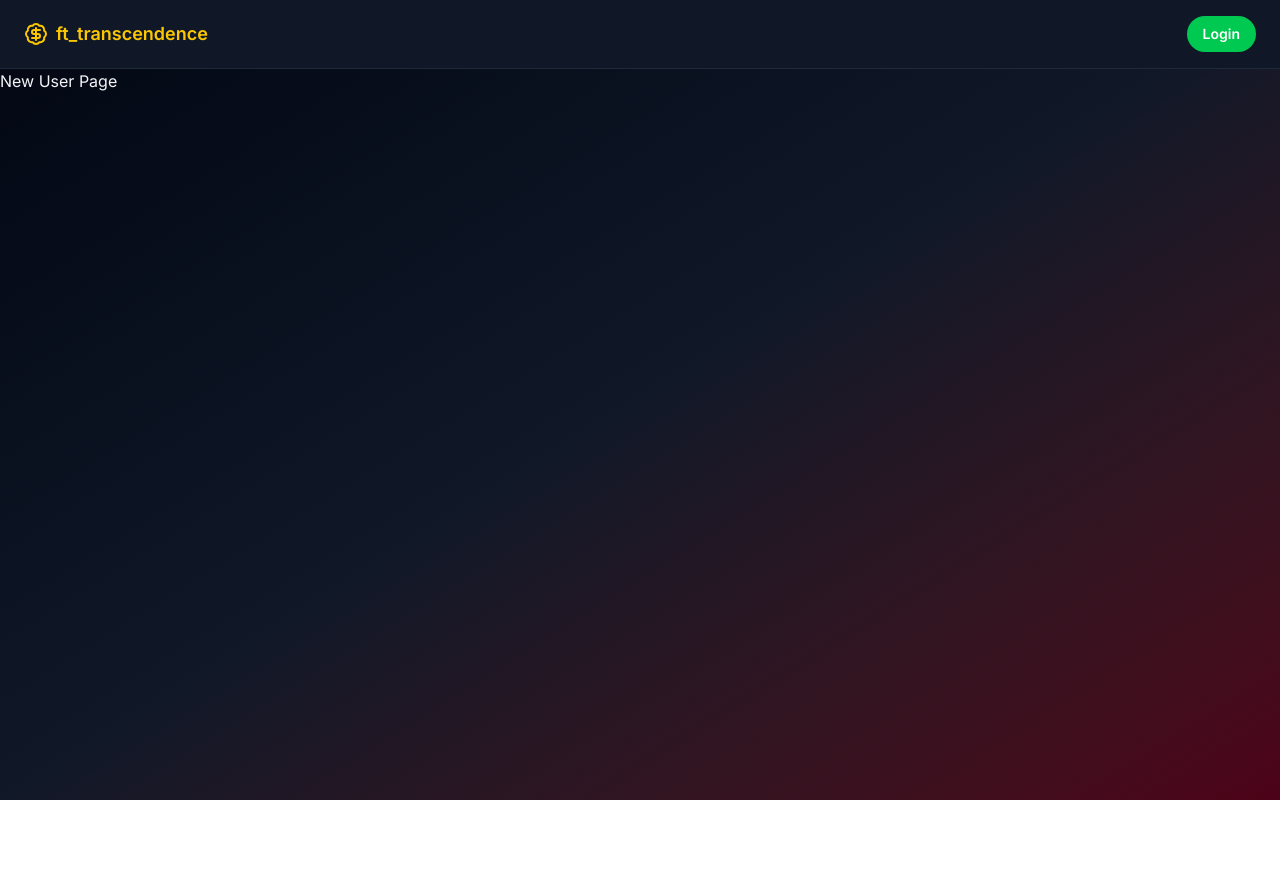
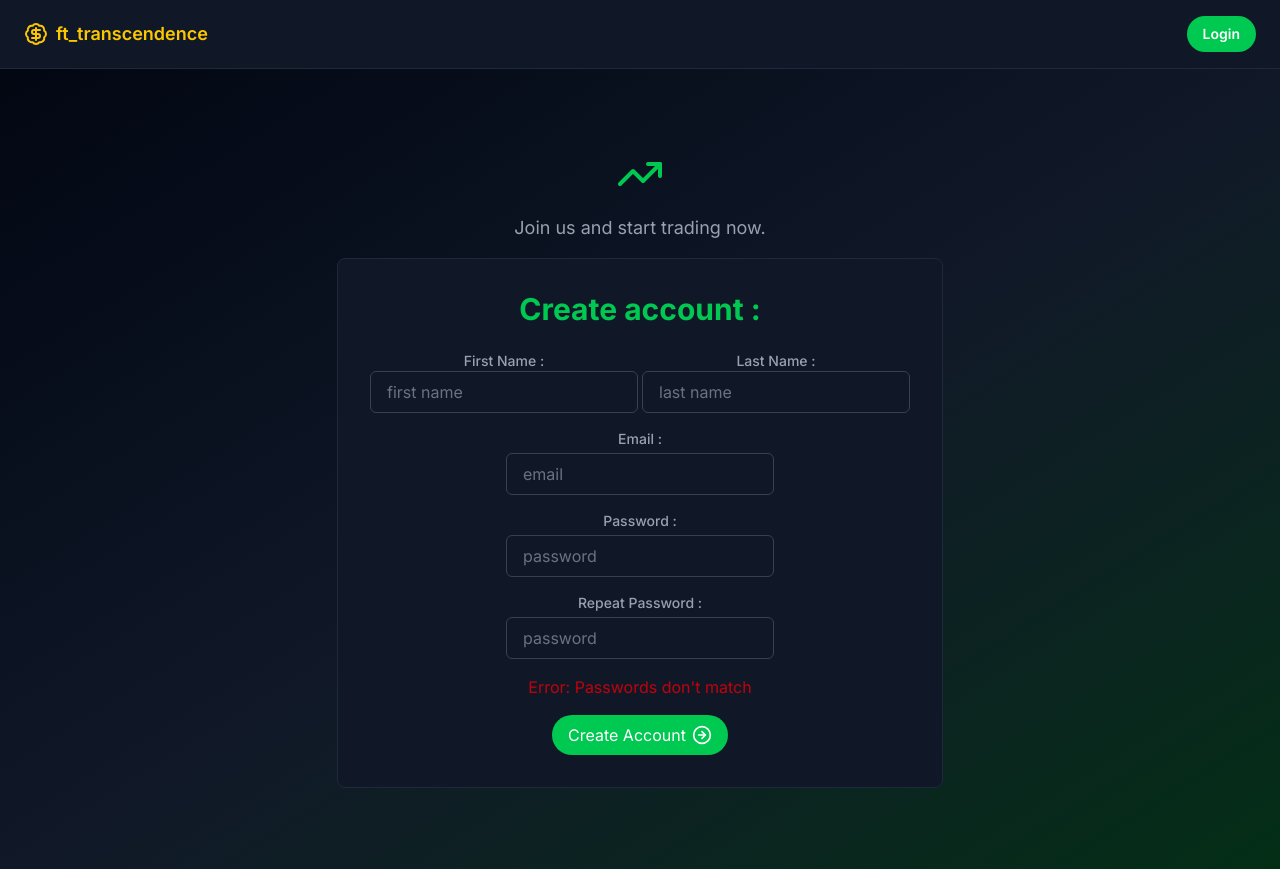
Before and after one commit to Frogus-ex/ft_transcendence, a React (Vite) app in the folder frontend/: page /create_user in a window 1280 px wide. Before the commit the page ends 800 px from the top, so only its background shows below. Built offline with nearby package versions, Linux system fonts and the light colour scheme.

Commit message:
WIP: user creation form

```diff
--- a/frontend/src/pages/NewUserPage.tsx
+++ b/frontend/src/pages/NewUserPage.tsx
@@ -1,4 +1,117 @@
+import { useState } from "react";
+import { TrendingUp } from "lucide-react";
+import { useNavigate, useOutletContext } from "react-router";
+import Input from "../components/Input";
+import Button from "../components/Button";
+import Label from "../components/Label";
+import { createContext } from 'react'
+
+
+type OutletContextType = {
+  isLoggedIn: boolean;
+  setIsLoggedIn: (value: boolean) => void;
+};
+
 function NewUserPage() {
-  return <h1>New User Page</h1>;
+	  const { setIsLoggedIn } = useOutletContext<OutletContextType>();
+	  const [email, setEmail] = useState("");
+	  const [password, setPassword] = useState("");
+	  const [repeatPassword, setRepeatPassword] = useState("");
+	  const [firstName, setFirstName] = useState("");
+	  const [lastName, setLastName] = useState("");
+	  const navigate = useNavigate();
+
+	  function handleSubmit(event: React.FormEvent) {
+	  event.preventDefault();
+	  setIsLoggedIn(true);
+	  navigate("/profile");
+	}
+
+	function	checkPasswordValid()
+	{
+		if (password !== repeatPassword)
+			return false;
+		if (password.length < 4)
+			return false
+		return true;
+	}
+  return (
+    <div className="flex flex-col items-center justify-center min-h-screen p-5 gap-4 bg-gradient-to-br from-gray-950 via-gray-900 to-green-950">
+      	<TrendingUp size={48} className="text-green-500" />
+      	<p className="text-gray-400 text-lg">Join us and start trading now.</p>
+      	<div className="bg-gray-900 border border-gray-800 rounded-lg px-8 py-8 flex flex-col items-center">
+			<h1 className="text-3xl font-bold text-green-500 mb-6">Create account :</h1>
+			<form
+			onSubmit={handleSubmit}
+			className="flex flex-col items-center gap-4"
+			>
+				<div className="flex gap-1 items-center">
+					<div className="flex flex-col items-center">
+						<Label htmlFor="firstName">First Name :</Label>
+						<Input
+						value={firstName}
+						id="firstName"
+						onChange={(event) => setFirstName(event.target.value)}
+						type="text"
+						size="medium"
+						placeholder="first name"
+						/>
+					</div>
+					<div className="flex flex-col items-center">
+						<Label htmlFor="lastName">Last Name :</Label>
+						<Input
+						value={lastName}
+						id="lastName"
+						onChange={(event) => setLastName(event.target.value)}
+						type="text"
+						size="medium"
+						placeholder="last name"
+						/>
+					</div>
+				</div>
+				<div className="flex flex-col gap-1 items-center">
+					<Label htmlFor="email">Email :</Label>
+					<Input
+					value={email}
+					id="email"
+					onChange={(event) => setEmail(event.target.value)}
+					type="email"
+					size="medium"
+					placeholder="email"
+					/>
+				</div>
+				<div className="flex flex-col gap-1 items-center">
+				<Label htmlFor="password">Password :</Label>
+				<Input
+				value={password}
+				id="password"
+				onChange={(event) => setPassword(event.target.value)}
+				type="password"
+				size="medium"
+				placeholder="password"
+				/>
+				</div>
+				<div className="flex flex-col gap-1 items-center">
+				<Label htmlFor="password">Repeat Password :</Label>
+				<Input
+				value={repeatPassword}
+				id="repeatPassword"
+				onChange={(event) => setRepeatPassword(event.target.value)}
+				type="password"
+				size="medium"
+				placeholder="password"
+				/>
+				</div>
+				<div className="text-red-700">
+					{checkPasswordValid() ? "" : "Error: Passwords don't match"}
+				</div>
+				<Button variant="primary" size="medium" type="submit">
+					Create Account
+				</Button>
+			</form>
+    	</div>
+	</div>
+	)
 }
+
 export default NewUserPage;
```
